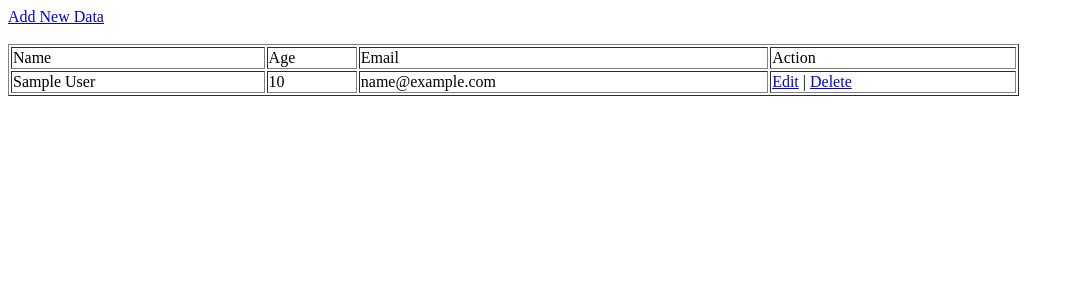
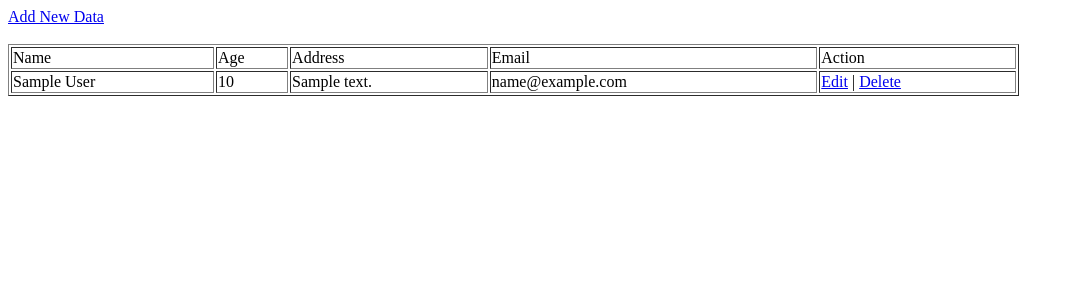
Before and after one commit to philiphoho21/crud, a PHP site: page / in a window 1280 px wide. Shown: the top 300 px of the page, without its empty margins (0-1074 px from the left). Run offline with PHP 8.4, Linux system fonts and the light colour scheme; tables that the repository leaves empty or names only in its code hold one stand-in row (values such as "Sample post").

Commit message:
Update index.php

```diff
--- a/index.php
+++ b/index.php
@@ -1,8 +1,7 @@
 <?php
-
 include_once("config.php");
 
-$result = mysqli_query($mysqli, "SELECT * FROM users ORDER BY id DESC"); // using mysqli_query instead
+$result = mysqli_query($mysqli, "SELECT * FROM users ORDER BY id DESC");
 ?>
 
 <html>
@@ -17,14 +16,17 @@ $result = mysqli_query($mysqli, "SELECT * FROM users ORDER BY id DESC"); // usin
         <tr>
             <td>Name</td>
             <td>Age</td>
+             <td>Address</td>
             <td>Email</td>
             <td>Action</td>
         </tr>
         <?php
-             while($res = mysqli_fetch_array($result)) {
+
+        while($res = mysqli_fetch_array($result)) {
             echo "<tr>";
             echo "<td>".$res['name']."</td>";
             echo "<td>".$res['age']."</td>";
+            echo "<td>".$res['address']."</td>";
             echo "<td>".$res['email']."</td>";
             echo "<td><a href=\"edit.php?id=$res[id]\">Edit</a> | <a href=\"delete.php?id=$res[id]\" onClick=\"return confirm('Are you sure you want to delete?')\">Delete</a></td>";
         }
```
